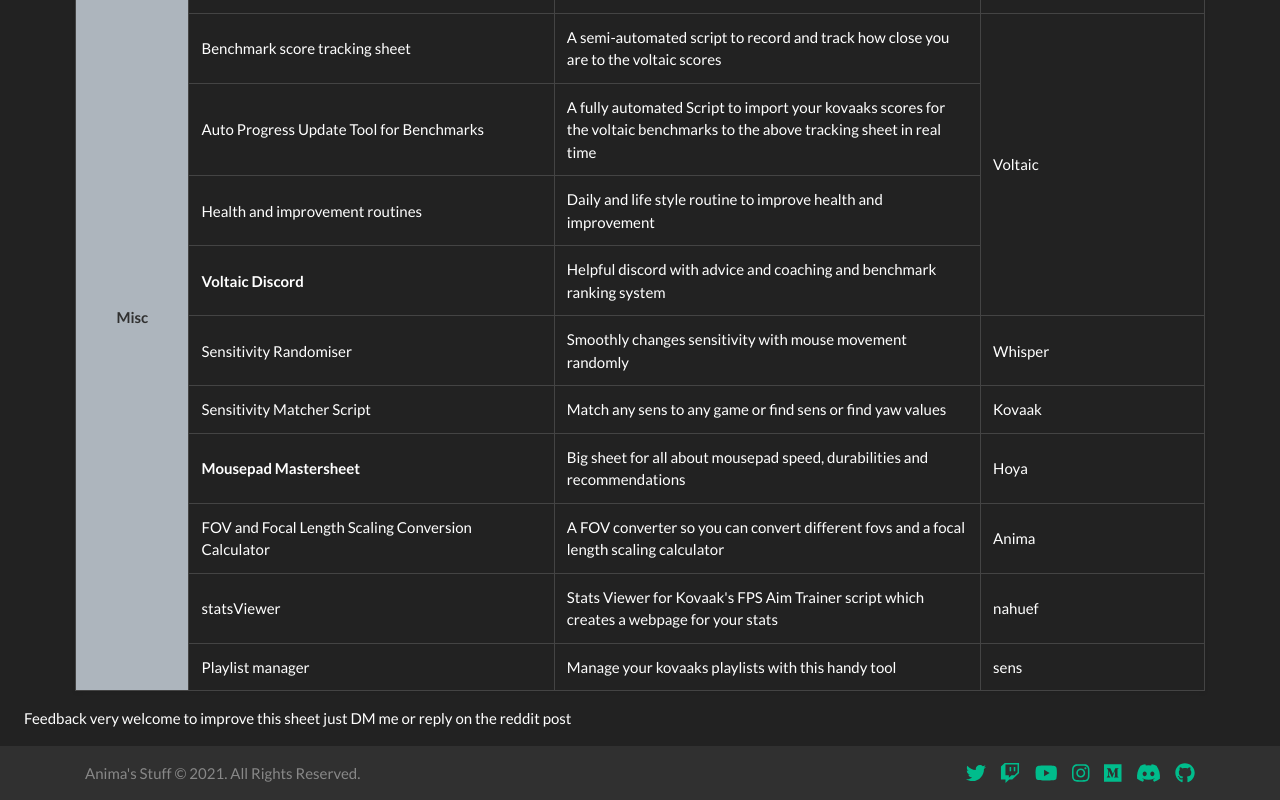
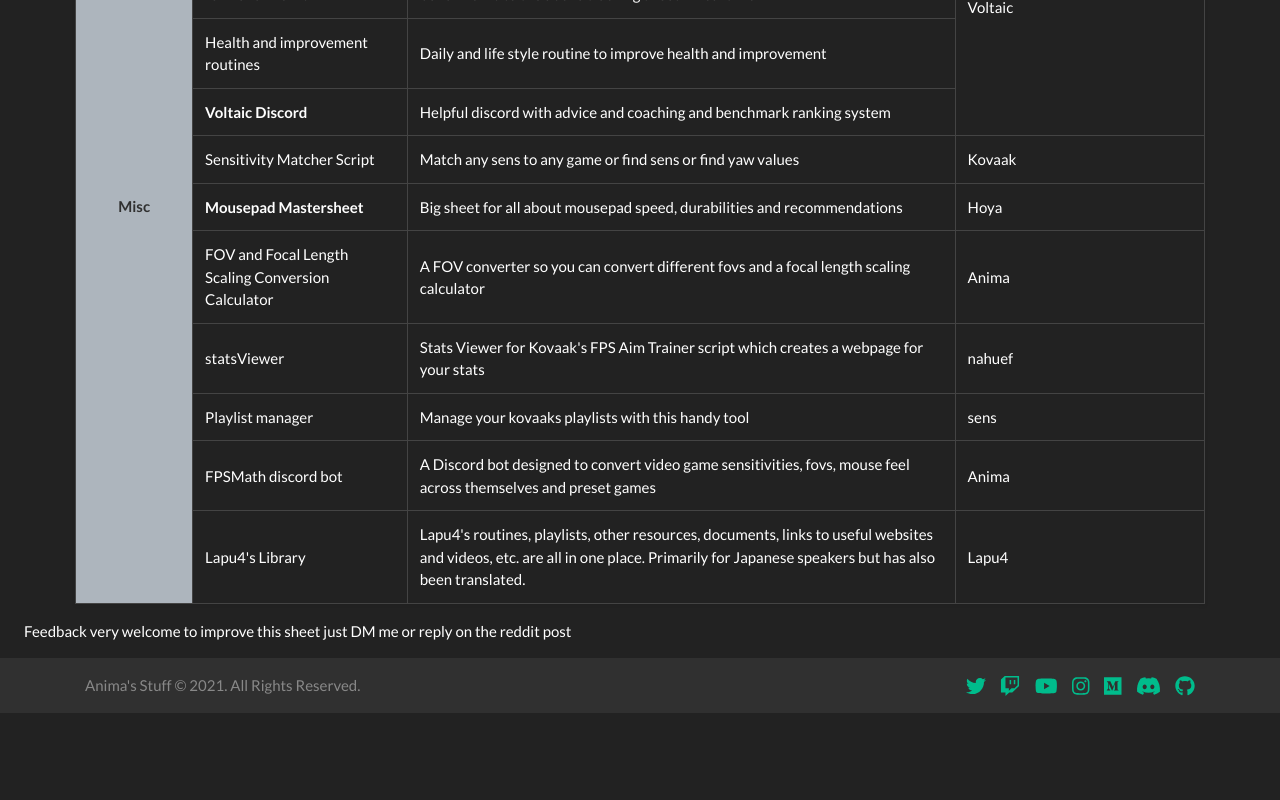
Before and after one commit to AnimaFPS/animafps.xyz, a Next.js app: page /aim-resources in a window 1280 px wide. Shown: the part 3583-4383 px from the top of the page. After the commit the page ends 4296 px from the top, so only its background shows below. Built offline with nearby package versions, Linux system fonts and the light colour scheme.

Commit message:
added fpsmath, lapu4's library. removed sens randomiser

```diff
--- a/pages/aim-resources.tsx
+++ b/pages/aim-resources.tsx
@@ -526,8 +526,8 @@
                     </a>
                   </td>
                   <td className="align-middle">
-                    A List of Individual .plo/ .json (playlist) files for Kovaaks
-                    includes some of the routines on this list
+                    A List of Individual .plo/ .json (playlist) files for
+                    Kovaaks includes some of the routines on this list
                   </td>
                   <td className="align-middle">
                     <a
@@ -585,7 +585,7 @@
                 <tr>
                   <th
                     scope="row"
-                    rowSpan={17}
+                    rowSpan={18}
                     className="align-middle bg-light text-dark text-center"
                     id="routines-specific"
                   >
@@ -913,8 +913,8 @@
                     </a>
                   </td>
                   <td className="align-middle">
-                    A collection of recommended scenarios for Fortnite with tiers
-                    and categories
+                    A collection of recommended scenarios for Fortnite with
+                    tiers and categories
                   </td>
                   <td className="align-middle">
                     <a
@@ -1073,7 +1073,7 @@
                 <tr>
                   <th
                     scope="row"
-                    rowSpan={11}
+                    rowSpan={12}
                     className="align-middle bg-light text-dark text-center"
                     id="misc"
                   >
@@ -1160,27 +1160,6 @@
                   <td className="align-middle">
                     Helpful discord with advice and coaching and benchmark
                     ranking system
-                  </td>
-                </tr>
-                <tr>
-                  <td className="align-middle">
-                    <a
-                      href="https://github.com/Whisperrr/SensitivityRandomizer"
-                      className="text-reset"
-                    >
-                      Sensitivity Randomiser
-                    </a>
-                  </td>
-                  <td className="align-middle">
-                    Smoothly changes sensitivity with mouse movement randomly
-                  </td>
-                  <td className="align-middle">
-                    <a
-                      href="https://twitter.com/Whispperr"
-                      className="text-reset"
-                    >
-                      Whisper
-                    </a>
                   </td>
                 </tr>
                 <tr>
@@ -1283,6 +1262,52 @@
                     </a>
                   </td>
                 </tr>
+                <tr>
+                  <td className="align-middle">
+                    <a
+                      href="https://fpsmath.animafps.xyz"
+                      className="text-reset"
+                    >
+                      FPSMath discord bot
+                    </a>
+                  </td>
+                  <td className="align-middle">
+                    A Discord bot designed to convert video game sensitivities,
+                    fovs, mouse feel across themselves and preset games
+                  </td>
+                  <td className="align-middle">
+                    <a
+                      className="text-reset"
+                      href="https://twitter.com/AnimaFPS"
+                    >
+                      Anima
+                    </a>
+                  </td>
+                </tr>
+                <tr>
+                  <td className="align-middle">
+                    <a
+                      href="https://discord.gg/8T6VctsV5P"
+                      className="text-reset"
+                    >
+                      Lapu4's Library
+                    </a>
+                  </td>
+                  <td className="align-middle">
+                    Lapu4's routines, playlists, other resources, documents,
+                    links to useful websites and videos, etc. are all in one
+                    place. Primarily for Japanese speakers but has also been
+                    translated.
+                  </td>
+                  <td className="align-middle">
+                    <a
+                      href="https://twitter.com/lapu4lapua"
+                      className="text-reset"
+                    >
+                      Lapu4
+                    </a>
+                  </td>
+                </tr>
               </tbody>
             </Table>
           </Grid>
```
